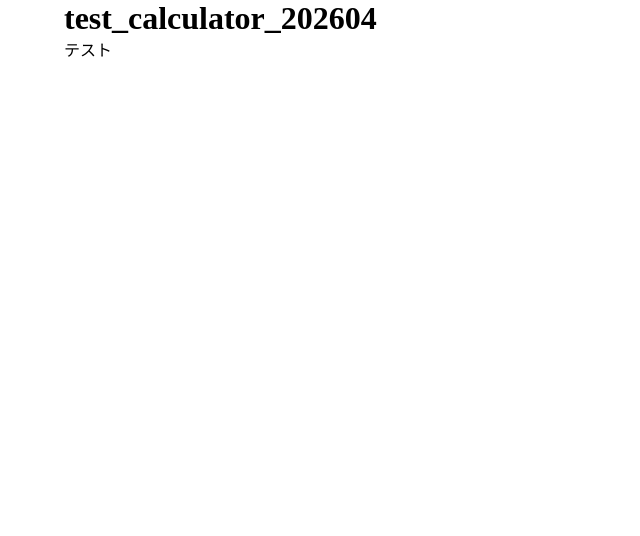
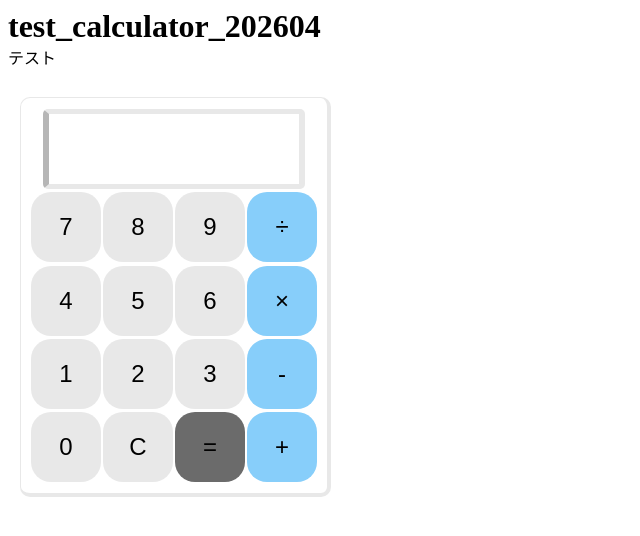
Before and after one commit to evofan/test_calculator_202604, a plain HTML site: page index.html in a window 1280 px wide. Shown: the whole page, without its empty margins (0-640 px from the left). Drawn offline with Linux system fonts and the light colour scheme.

Commit message:
complete calc

```diff
--- a/css/main.css
+++ b/css/main.css
@@ -1,4 +1,93 @@
+@charset "utf-8";
+
+* {
+    padding: 0;
+    margin: 0;
+}
+
 #container {
+    /*
     width: 90%;
     margin: 0 auto;
+    */
+    padding: 8px;
 }
+
+/* テーブルの装飾 */
+table {
+    /* 電卓のサイズ */
+    width: 300px;
+    height: 400px;
+    /* 電卓が浮き出るように影をつける */
+    border: solid 1px #dcdcdca4;
+    border-right: solid 4px #dcdcdca4;
+    border-bottom: solid 4px #dcdcdca4;
+    border-radius: 10px;
+    /* インライン要素を中央に配置 */
+    text-align: center;
+    /* 余白調整 */
+    padding: 8px;
+    margin: 20px;
+}
+
+input {
+    /* ボタンのサイズ */
+    width: 70px;
+    height: 70px;
+    /* ボタンの文字サイズ */
+    font-size: x-large;
+    /* 数字部分の背景色 */
+    background-color: #dcdcdca4;
+    /* ボタンの詳細設定 */
+    border: none;
+    border-radius: 20px;
+    /* クリック時の黒枠を消す */
+    outline: none;
+}
+
+/* ディスプレイの詳細設定 */
+.display {
+    width: 250px;
+    text-align: right;
+    /*文字列を右詰めに*/
+    /*見た目の詳細設定*/
+    background: #ffffff;
+    border-top: solid #dcdcdca4 5px;
+    border-bottom: solid #dcdcdca4 5px;
+    border-right: solid #dcdcdca4 6px;
+    border-left: solid #b6b6b6 6px;
+    border-radius: 5px;
+}
+
+/*演算子の背景色を上書きで設定*/
+.operator {
+    background-color: #87cefa;
+}
+
+/*記号=の部分の背景色を上書きで設定*/
+.equal {
+    background-color: #6b6b6b;
+}
+
+/*カーソルを上に乗せたときに色を濃くする*/
+input:hover {
+    background: #747373b9;
+}
+
+.display:hover {
+    background: #ffffff;
+    /*ディスプレイ部分は無効化*/
+}
+
+.operator:hover {
+    background: #339cdd;
+}
+
+/*クリック時に色を濃くする */
+input:active {
+    background: #5a5a5a;
+}
+
+.operator:active {
+    background: #2c80b4;
+}
--- a/index.html
+++ b/index.html
@@ -7,12 +7,7 @@
     <meta name='viewport' content='width=device-width, initial-scale=1.0'>
 
     <link rel="stylesheet" type="text/css" href="css/main.css">
-    <style>
-    * {
-        padding: 0;
-        margin: 0;
-        }
-    </style>
+
 </head>
 
 <body>
@@ -22,5 +17,53 @@
 
     </div>
 
+    <form name="calculator">
+        <table>
+        <!---液晶画面--->
+        <tr>
+            <td colspan="4">
+            <input type="text" class="display" name="display" value="" disabled>
+            </td>
+        </tr>
+
+        <!---上から１段目（7〜9+÷)--->
+      <tr>
+        <td><input type="button" value="7" onclick="get_calc(this)"></td>
+        <td><input type="button" value="8" onclick="get_calc(this)"></td>
+        <td><input type="button" value="9" onclick="get_calc(this)"></td>
+        <td><input type="button" value="÷" class="operator" name="div_btn" onclick="get_calc(this)"></td>
+      </tr>
+
+      <!---上から２段目(4〜６+×)--->
+      <tr>
+        <td><input type="button" value="4" onclick="get_calc(this)"></td>
+        <td><input type="button" value="5" onclick="get_calc(this)"></td>
+        <td><input type="button" value="6" onclick="get_calc(this)"></td>
+        <td><input type="button" value="×" class="operator" name="multi_btn" onclick="get_calc(this)"></td>
+      </tr>
+
+      <!---上から３段目(1〜3+-)--->
+      <tr>
+        <td><input type="button" value="1" onclick="get_calc(this)"></td>
+        <td><input type="button" value="2" onclick="get_calc(this)"></td>
+        <td><input type="button" value="3" onclick="get_calc(this)"></td>
+        <td><input type="button" value="-" class="operator" onclick="get_calc(this)"></td>
+      </tr>
+
+      <!---上から4段目(0/C/=/+)--->
+      <tr>
+        <td><input type="button" value="0" onclick="get_calc(this)"></td>
+        <td><input type="button" value="C" onclick="get_calc(this)"></td>
+        <td><input type="button" value="=" class="equal" onclick="get_calc(this)"></td>
+        <td><input type="button" value="+" class="operator" onclick="get_calc(this)"></td>
+      </tr>
+
+        </table>
+    </form>
+
+    　<script src="js/main.js"></script>
+
+</body>
+
 </body>
 </html>
--- /dev/null
+++ b/js/main.js
@@ -0,0 +1,28 @@
+function get_calc(btn) {
+  if (btn.value === "=") {
+    document.calculator.display.value = eval(document.calculator.display.value);
+    /*
+    document.calculator.display.value = myEval(
+      document.calculator.display.value,
+    );
+    */
+  } else if (btn.value === "C") {
+    document.calculator.display.value = "";
+  } else {
+    if (btn.value === "×") {
+      btn.value = "*";
+    } else if (btn.value === "÷") {
+      btn.value = "/";
+    }
+    document.calculator.display.value += btn.value;
+    document.calculator.multi_btn.value = "×";
+    document.calculator.div_btn.value = "÷";
+  }
+}
+
+function myEval(expr) {
+  console.log(expr);
+  console.log(Number(expr));
+  console.log(Function(expr)());
+  Function(expr)();
+}
```
